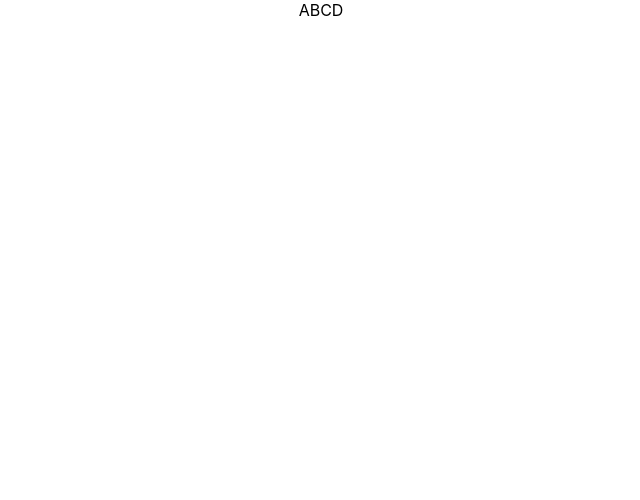
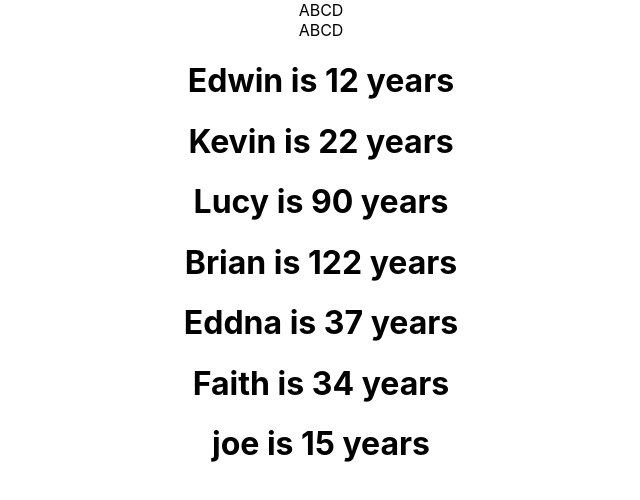
Before and after one commit to lyonsouma/React-Projects, a React (Create React App) app: page / in a window 1280 px wide. Shown: the top 500 px of the page, without its empty margins (319-959 px from the left). Built offline with nearby package versions, Linux system fonts and the light colour scheme.

Commit message:
conditinal rendering

```diff
--- a/src/App.js
+++ b/src/App.js
@@ -1,6 +1,8 @@
 // import logo from './logo.svg';
 import './App.css';
 import Map from './Map';
+import MapTwo from './Map';
+import MapThree from './MapThree';
 // import UseEffectTwo from './useEffectTwo';
 // import UseEffect from './UseEffec';
 // import Assignment1 from './components/Assignment1';
@@ -41,6 +43,8 @@ function App() {
   return (
     <div className="App">
       <Map/>
+      <MapTwo/>
+      <MapThree/>
       {/* <UseEffectTwo/> */}
       {/* <HookCounter/>
       <HookCounter2/>
--- a/src/MapThree.js
+++ b/src/MapThree.js
@@ -0,0 +1,21 @@
+const MapThree = () => {
+let students = [
+
+    {id:1, Name : 'Edwin', Age: '12'},
+    {id:2, Name : 'Kevin', Age: '22'},
+    {id:3, Name : 'Lucy', Age: '90'},
+    {id:4, Name : 'Brian', Age: '122'},
+    {id:5, Name : 'Eddna', Age: '37'},
+    {id:6, Name : 'Faith', Age: '34'},
+    {id:7, Name : 'joe', Age: '15'},
+
+]
+
+let StudentList = students.map((student)=>(
+<h1 key ={student.id}>{student.Name} is {student.Age} years</h1>
+))
+return <div>
+{StudentList}
+</div>
+}
+export default MapThree
```
Also changed, not shown: src/MapTwo.js (+12 -0 lines), src/components/GreetingsTwo.js (added).
